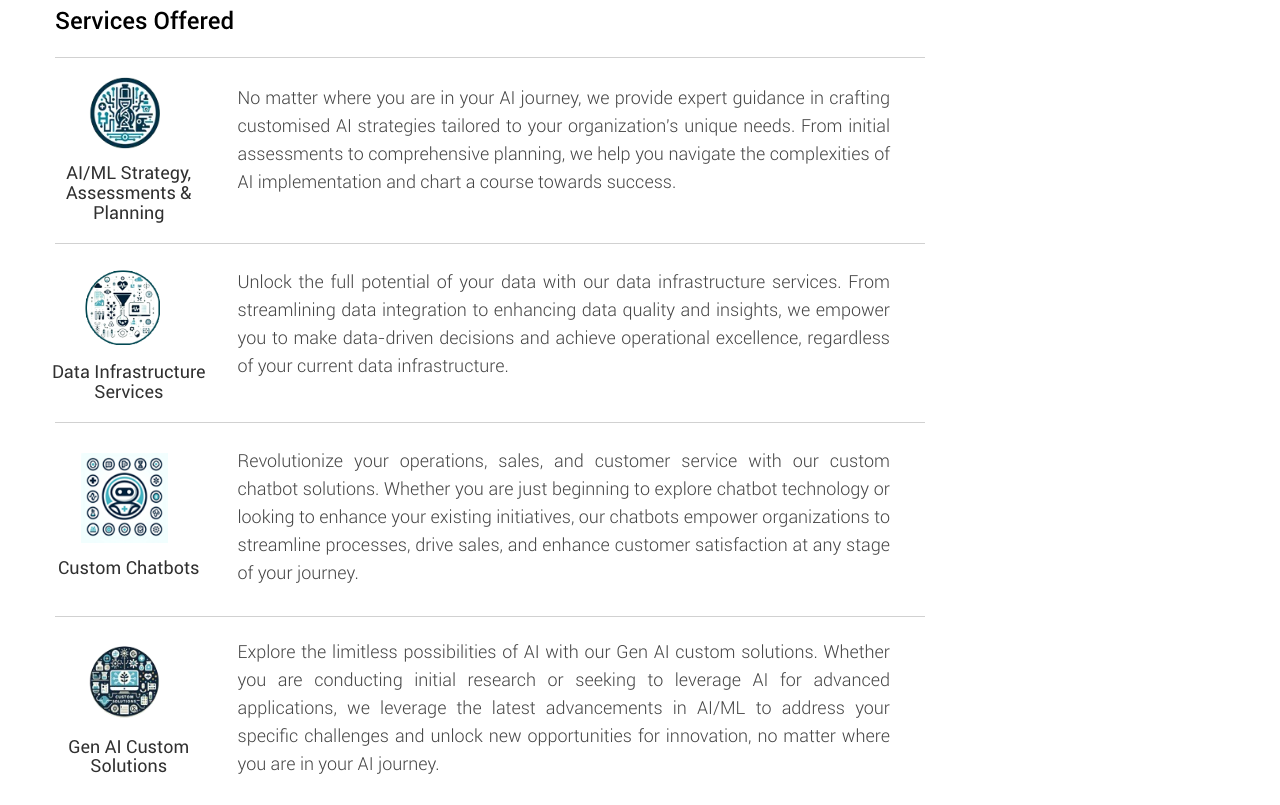
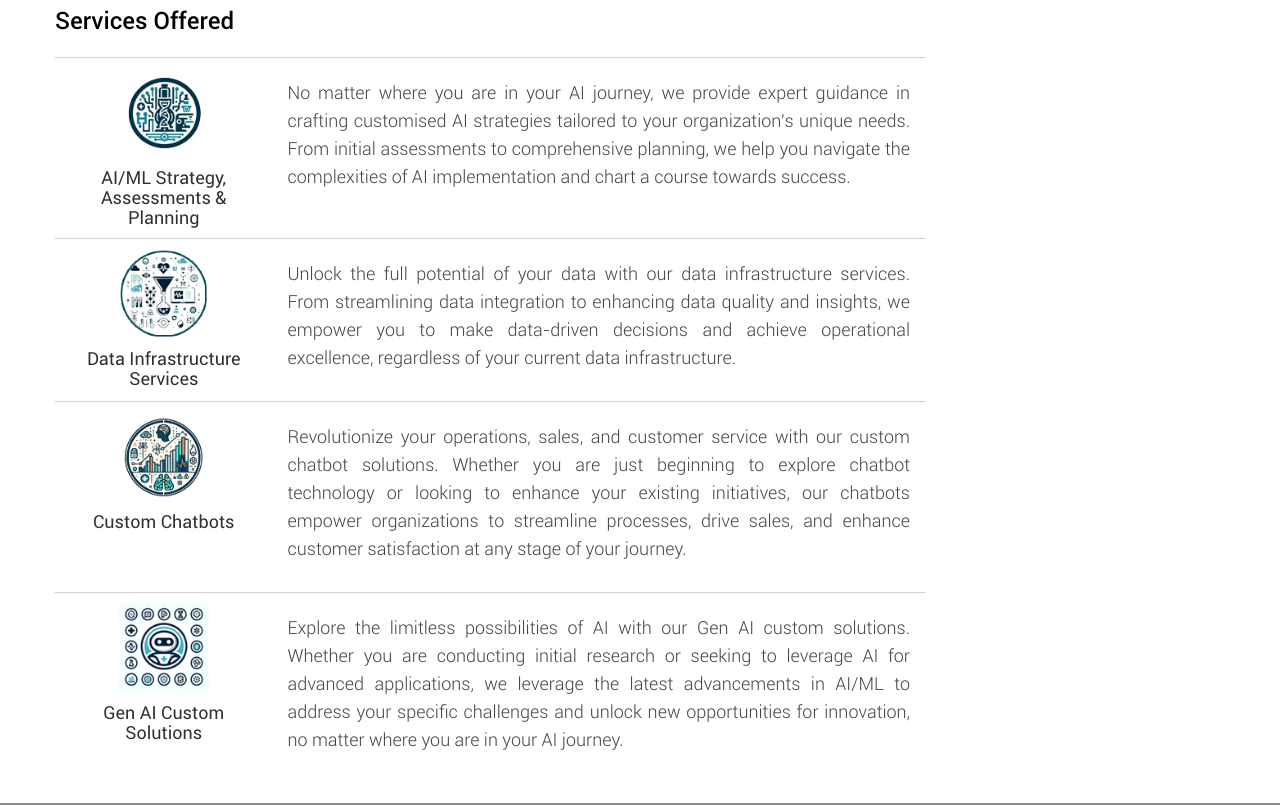
Before and after one commit to tlsuppliertemplates/KeySolutionsV0, a plain HTML site: page ai-ml-services.html in a window 1280 px wide. Shown: the part 1055-1860 px from the top of the page. Drawn offline with Linux system fonts and the light colour scheme; a script that the page names is missing.

Commit message:
Update ai-ml-services.html

```diff
--- a/ai-ml-services.html
+++ b/ai-ml-services.html
@@ -440,60 +440,51 @@ border-style:none;
                 <p>We understand that every organization is at a different stage of its AI journey. Whether you are a newcomer curious about AI's potential, a pilot participant seeking to extract value and gain a competitive advantage, or a seasoned player looking to develop a specific solution, we tailor our approach to meet your unique needs and objectives.</p>
               </div>
             </div>
-
-            <div class="col-xs-12 col-sm-12 col-md-12 col-lg-12 feature_text">
+	<div class="col-xs-12 col-sm-12 col-md-12 col-lg-12">
               <h3 class="title_h3 feature_h3"><span>Services Offered</span></h3>
-              <div>
-                <div>
-                  <div class="inner_products contact3"> <a href="ai-ml-strategy-planning.html">
-				          <img src="images/ps-icon1.png" class="img-responsive product_img1" style="background-color:inherit; border-radius:inherit;" alt="img">
-                  </a> </div>
-                </div>
-                <div class="col-xs-12 col-sm-3 col-md-3 col-lg-3" style="margin-top: -25px; text-align: center; margin-left: -35pX;">
-                  <a href="ai-ml-strategy-planning.html">
-                  <h3 class="product_title">AI/ML Strategy, Assessments & Planning</h3>
+              <div class="contact3" style="float:left;">
+                <div class="col-xs-12 col-sm-3 col-md-3 col-lg-3">
+                  <a href="ai-ml-strategy-planning.html" style="text-align: center;">
+                    <img src="images/ps-icon1.png" class="img-responsive product_img1" style="float:none; width:auto;margin:0 auto; background-color:inherit; border-radius:inherit;" alt="img">
+                    <h3 class="product_title" style="margin:10px 0 0;">AI/ML Strategy, Assessments & Planning</h3>
                   </a>
                 </div>
-                <p style="width:75%; margin-top: -85px;">No matter where you are in your AI journey, we provide expert guidance in crafting customised AI strategies tailored to your organization's unique needs. From initial assessments to comprehensive planning, we help you navigate the complexities of AI implementation and chart a course towards success.</p>
+                <div class="col-xs-12 col-sm-9 col-md-9 col-lg-9">
+                  <p>No matter where you are in your AI journey, we provide expert guidance in crafting customised AI strategies tailored to your organization's unique needs. From initial assessments to comprehensive planning, we help you navigate the complexities of AI implementation and chart a course towards success.</p>
+                </div>
               </div>
-              <div>
-                <div>
-                  <div class="inner_products contact3"> <a href="data-infrastructure-services.html">
-				          <img src="images/ps-icon2.png" class="img-responsive product_img1" style="background-color:inherit; border-radius:inherit; height: 9%; width: 9%; margin-left: 29px;margin-top: 15px;" alt="img">
-                  </a> </div>
-                </div>
-                <div class="col-xs-12 col-sm-3 col-md-3 col-lg-3" style="margin-top: -15px; text-align: center; margin-left: -35pX;">
-                  <a href="data-infrastructure-services.html">
-                  <h3 class="product_title">Data Infrastructure Services</h3>
+              <div class="contact3" style="float:left;">
+                <div class="col-xs-12 col-sm-3 col-md-3 col-lg-3">
+                  <a href="data-infrastructure-services.html" style="text-align: center;">
+                    <img src="images/ps-icon2.png" class="img-responsive product_img1" style="float:none; width:auto;margin:0 auto; background-color:inherit; border-radius:inherit;" alt="img">
+                    <h3 class="product_title" style="margin:10px 0 0;">Data Infrastructure Services</h3>
                   </a>
                 </div>
-                <p style="width:75%; margin-top: -90px;">Unlock the full potential of your data with our data infrastructure services. From streamlining data integration to enhancing data quality and insights, we empower you to make data-driven decisions and achieve operational excellence, regardless of your current data infrastructure.</p>
+                <div class="col-xs-12 col-sm-9 col-md-9 col-lg-9">
+                  <p>Unlock the full potential of your data with our data infrastructure services. From streamlining data integration to enhancing data quality and insights, we empower you to make data-driven decisions and achieve operational excellence, regardless of your current data infrastructure.</p>
+                </div>
               </div>
-              <div>
-                <div>
-                  <div class="inner_products contact3"> <a href="custom-chatbots.html">
-				          <img src="images/ps-icon4.png" class="img-responsive product_img1" style="background-color:inherit; border-radius:inherit; margin-top: 20px;" alt="img">
-                  </a> </div>
-                </div>
-                <div class="col-xs-12 col-sm-3 col-md-3 col-lg-3" style="margin-top: -15px; text-align: center; margin-left: -35pX;">
-                  <a href="custom-chatbots.html">
-                  <h3 class="product_title">Custom Chatbots</h3>
+              <div class="contact3" style="float:left;">
+                <div class="col-xs-12 col-sm-3 col-md-3 col-lg-3">
+                  <a href="custom-chatbots.html" style="text-align: center;">
+                    <img src="images/ps-icon3.png" class="img-responsive product_img1" style="float:none; width:auto;margin:0 auto; background-color:inherit; border-radius:inherit;" alt="img">
+                    <h3 class="product_title" style="margin:10px 0 0;">Custom Chatbots</h3>
                   </a>
                 </div>
-                <p style="width:75%; margin-top: -107px;">Revolutionize your operations, sales, and customer service with our custom chatbot solutions. Whether you are just beginning to explore chatbot technology or looking to enhance your existing initiatives, our chatbots empower organizations to streamline processes, drive sales, and enhance customer satisfaction at any stage of your journey.</p>
+                <div class="col-xs-12 col-sm-9 col-md-9 col-lg-9">
+                  <p>Revolutionize your operations, sales, and customer service with our custom chatbot solutions. Whether you are just beginning to explore chatbot technology or looking to enhance your existing initiatives, our chatbots empower organizations to streamline processes, drive sales, and enhance customer satisfaction at any stage of your journey.</p>
+                </div>
               </div>
-              <div>
-                <div>
-                  <div class="inner_products contact3"> <a href="gen-ai-custom-solutions.html">
-				          <img src="images/ps-icon5.png" class="img-responsive product_img1" style="background-color:inherit; border-radius:inherit; margin-top: 10px;" alt="img">
-                  </a> </div>
-                </div>
-                <div class="col-xs-12 col-sm-3 col-md-3 col-lg-3" style="margin-top: -20px; text-align: center; margin-left: -35pX;">
-                  <a href="gen-ai-custom-solutions.html">
-                  <h3 class="product_title">Gen AI Custom Solutions</h3>
+              <div class="contact3" style="float:left;">
+                <div class="col-xs-12 col-sm-3 col-md-3 col-lg-3">
+                  <a href="gen-ai-custom-solutions.html" style="text-align: center;">
+                    <img src="images/ps-icon4.png" class="img-responsive product_img1" style="float:none; width:auto;margin:0 auto; background-color:inherit; border-radius:inherit;" alt="img">
+                    <h3 class="product_title" style="margin:10px 0 0;">Gen AI Custom Solutions</h3>
                   </a>
                 </div>
-                <p style="width:75%; margin-top: -100px;">Explore the limitless possibilities of AI with our Gen AI custom solutions. Whether you are conducting initial research or seeking to leverage AI for advanced applications, we leverage the latest advancements in AI/ML to address your specific challenges and unlock new opportunities for innovation, no matter where you are in your AI journey.</p>
+                <div class="col-xs-12 col-sm-9 col-md-9 col-lg-9">
+                  <p>Explore the limitless possibilities of AI with our Gen AI custom solutions. Whether you are conducting initial research or seeking to leverage AI for advanced applications, we leverage the latest advancements in AI/ML to address your specific challenges and unlock new opportunities for innovation, no matter where you are in your AI journey.</p>
+                </div>
               </div>
             </div>
           </div>
```
